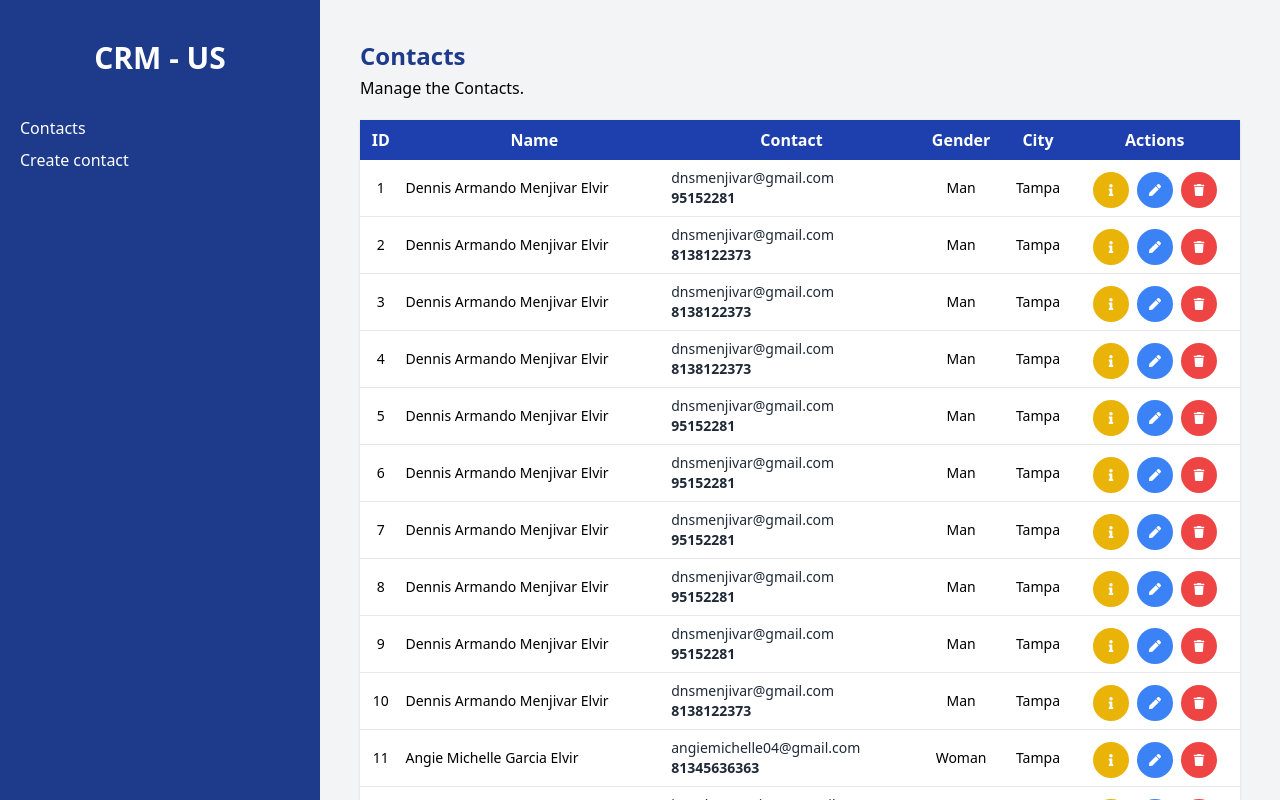
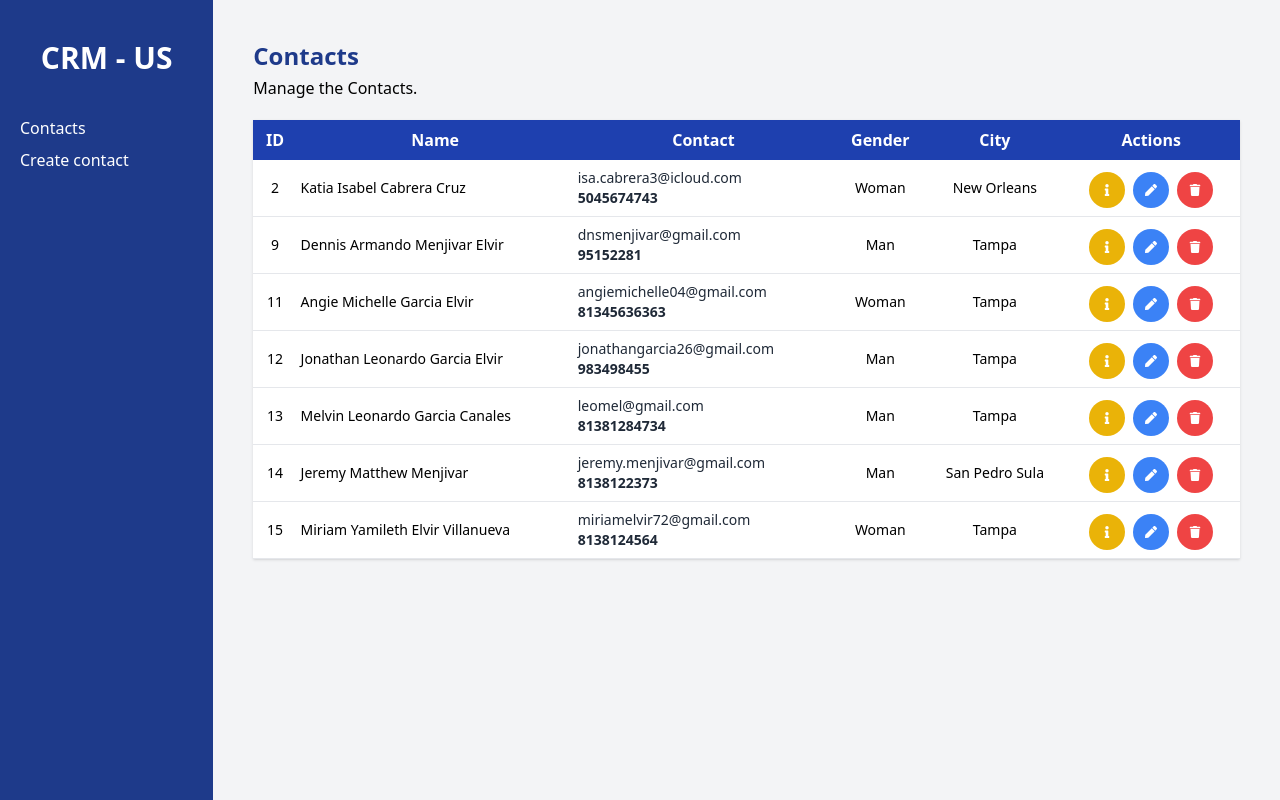
Before and after one commit to DennisMenjivar/CRM, a React (Vite) app: page /contacts in a window 1280 px wide. Built offline with nearby package versions, Linux system fonts and the light colour scheme; data requests are answered from the project's data file.

Commit message:
Delete button added

```diff
--- a/db.json
+++ b/db.json
@@ -1,132 +1,20 @@
 {
   "contacts": [
     {
-      "name": "Dennis Armando Menjivar Elvir",
-      "birthday": "04/05/1993",
-      "gender": "Man",
+      "name": "Katia Isabel Cabrera Cruz",
+      "birthday": "03/08/1998",
+      "gender": "Woman",
       "married": "Single",
-      "identifier": "0501201807894",
+      "identifier": "0801199845363",
       "social": "Waiting",
-      "email": "dnsmenjivar@gmail.com",
-      "telephoneNumber": "95152281",
-      "address": "710 w park avenue",
-      "state": "Florida",
-      "city": "Tampa",
-      "zipCode": "33602",
-      "notes": "",
-      "id": 1
-    },
-    {
-      "name": "Dennis Armando Menjivar Elvir",
-      "birthday": "04/05/1993",
-      "gender": "Man",
-      "married": "Single",
-      "identifier": "0501201807894",
-      "social": "Waiting",
-      "email": "dnsmenjivar@gmail.com",
-      "telephoneNumber": "8138122373",
-      "address": "710 w park avenue",
-      "state": "Florida",
-      "city": "Tampa",
-      "zipCode": "33602",
-      "notes": "",
+      "email": "isa.cabrera3@icloud.com",
+      "telephoneNumber": "5045674743",
+      "address": "New Orleans",
+      "state": "Lousiana",
+      "city": "New Orleans",
+      "zipCode": "10011",
+      "notes": "Customer service.",
       "id": 2
-    },
-    {
-      "name": "Dennis Armando Menjivar Elvir",
-      "birthday": "04/05/1993",
-      "gender": "Man",
-      "married": "Single",
-      "identifier": "0501201807894",
-      "social": "Waiting",
-      "email": "dnsmenjivar@gmail.com",
-      "telephoneNumber": "8138122373",
-      "address": "710 w park avenue.",
-      "state": "Florida",
-      "city": "Tampa",
-      "zipCode": "33602",
-      "notes": "",
-      "id": 3
-    },
-    {
-      "name": "Dennis Armando Menjivar Elvir",
-      "birthday": "04/05/1993",
-      "gender": "Man",
-      "married": "Single",
-      "identifier": "0501201807894",
-      "social": "Waiting",
-      "email": "dnsmenjivar@gmail.com",
-      "telephoneNumber": "8138122373",
-      "address": "710 w park avenue.",
-      "state": "Florida",
-      "city": "Tampa",
-      "zipCode": "33602",
-      "notes": "",
-      "id": 4
-    },
-    {
-      "name": "Dennis Armando Menjivar Elvir",
-      "birthday": "04/05/1993",
-      "gender": "Man",
-      "married": "Single",
-      "identifier": "0501201807894",
-      "social": "Waiting",
-      "email": "dnsmenjivar@gmail.com",
-      "telephoneNumber": "95152281",
-      "address": "710",
-      "state": "Florida",
-      "city": "Tampa",
-      "zipCode": "33602",
-      "notes": "",
-      "id": 5
-    },
-    {
-      "name": "Dennis Armando Menjivar Elvir",
-      "birthday": "04/05/1993",
-      "gender": "Man",
-      "married": "Single",
-      "identifier": "0501201807894",
-      "social": "Waiting",
-      "email": "dnsmenjivar@gmail.com",
-      "telephoneNumber": "95152281",
-      "address": "710",
-      "state": "Florida",
-      "city": "Tampa",
-      "zipCode": "33602",
-      "notes": "",
-      "id": 6
-    },
-    {
-      "name": "Dennis Armando Menjivar Elvir",
-      "birthday": "04/05/1993",
-      "gender": "Man",
-      "married": "Single",
-      "identifier": "0501201807894",
-      "social": "Waiting",
-      "email": "dnsmenjivar@gmail.com",
-      "telephoneNumber": "95152281",
-      "address": "710",
-      "state": "Florida",
-      "city": "Tampa",
-      "zipCode": "33602",
-      "notes": "",
-      "id": 7
-    },
-    {
-      "name": "Dennis Armando Menjivar Elvir",
-      "birthday": "04/05/1993",
-      "gender": "Man",
-      "married": "Single",
-      "identifier": "0501201807894",
-      "social": "Waiting",
-      "email": "dnsmenjivar@gmail.com",
-      "telephoneNumber": "95152281",
-      "address": "710 w park avenue",
-      "state": "Florida",
-      "city": "Tampa",
-      "zipCode": "33602",
-      "notes": "",
-      "id": 8
     },
     {
       "name": "Dennis Armando Menjivar Elvir",
@@ -143,22 +31,6 @@
       "zipCode": "33602",
       "notes": "",
       "id": 9
-    },
-    {
-      "name": "Dennis Armando Menjivar Elvir",
-      "birthday": "04/05/1993",
-      "gender": "Man",
-      "married": "Single",
-      "identifier": "0501201807894",
-      "social": "Waiting",
-      "email": "dnsmenjivar@gmail.com",
-      "telephoneNumber": "8138122373",
-      "address": "710 w park avenue",
-      "state": "Florida",
-      "city": "Tampa",
-      "zipCode": "33602",
-      "notes": "Prueba ultima con reload.",
-      "id": 10
     },
     {
       "name": "Angie Michelle Garcia Elvir",
@@ -207,6 +79,38 @@
       "zipCode": "33602",
       "notes": "Busca trabajos de jefe.",
       "id": 13
+    },
+    {
+      "name": "Jeremy Matthew Menjivar",
+      "birthday": "04/26/2018",
+      "gender": "Man",
+      "married": "Single",
+      "identifier": "0501201807894",
+      "social": "Waiting",
+      "email": "jeremy.menjivar@gmail.com",
+      "telephoneNumber": "8138122373",
+      "address": "Res. Las Colinas",
+      "state": "Cortes",
+      "city": "San Pedro Sula",
+      "zipCode": "21101",
+      "notes": "Es menor de edad.",
+      "id": 14
+    },
+    {
+      "name": "Miriam Yamileth Elvir Villanueva",
+      "birthday": "17/05/1972",
+      "gender": "Woman",
+      "married": "Married",
+      "identifier": "398749794545",
+      "social": "8975978454",
+      "email": "miriamelvir72@gmail.com",
+      "telephoneNumber": "8138124564",
+      "address": "710 w park avenue.",
+      "state": "Florida",
+      "city": "Tampa",
+      "zipCode": "33602",
+      "notes": "Estilista. ",
+      "id": 15
     }
   ]
 }
--- a/src/components/Contact.jsx
+++ b/src/components/Contact.jsx
@@ -1,7 +1,7 @@
 import { useNavigate } from 'react-router-dom';
 import { FaInfo, FaPen, FaTrash } from 'react-icons/fa';
 
-const Contact = ({ contact }) => {
+const Contact = ({ contact, handlerDeleteContact }) => {
   const navigate = useNavigate();
   const { id, name, telephoneNumber, email, gender, city } = contact;
 
@@ -35,12 +35,18 @@ const Contact = ({ contact }) => {
           <button
             type="button"
             className="bg-blue-500 hover:bg-blue-600 text-white p-3 m-1 font-bold text-xs rounded-full"
+            onClick={() => {
+              navigate(`/contacts/editContact/${id}`);
+            }}
           >
             <FaPen />
           </button>
           <button
             type="button"
             className="bg-red-500 hover:bg-red-600 text-white p-3 m-1 font-bold text-xs rounded-full"
+            onClick={() => {
+              handlerDeleteContact(id);
+            }}
           >
             <FaTrash />
           </button>
--- a/src/components/FormContact.jsx
+++ b/src/components/FormContact.jsx
@@ -4,8 +4,9 @@ import * as Yup from 'yup';
 import MessageRequired from './MessageRequired';
 import FormContactInformation from './FormContactInformation';
 import { FaArrowLeft } from 'react-icons/fa';
+import Spinner from '../components/Spinner';
 
-const FormContact = () => {
+const FormContact = ({ pContact, loading }) => {
   let [contact, setContact] = useState({});
   const [step, setStep] = useState(1);
 
@@ -27,10 +28,10 @@ const FormContact = () => {
     setStep(2);
   };
 
-  return (
+  return loading ? (
+    <Spinner />
+  ) : (
     <>
-      {/* <FormContactProffesionalInfo>{step === 3}</FormContactProffesionalInfo> */}
-
       {/* BACK BUTTON */}
       <div
         onClick={() => {
@@ -45,7 +46,11 @@ const FormContact = () => {
       </div>
 
       <FormContactInformation>
-        {{ step: step === 2 ? false : true, contact: contact }}
+        {{
+          step: step === 2 ? false : true,
+          contact: contact,
+          pContact: pContact,
+        }}
       </FormContactInformation>
       <div
         className="bg-white mt-10 px-5 py-10 rounded-md shadow-md md:w-3/4 mx-auto"
@@ -57,13 +62,14 @@ const FormContact = () => {
         <Formik
           initialValues={{
             // Contact
-            name: '', //Cheque
-            birthday: '',
-            gender: '', //Cheque
-            married: '',
-            identifier: '',
-            social: '',
+            name: pContact.name || '',
+            birthday: pContact.birthday || '',
+            gender: pContact.gender || '',
+            married: pContact.married || '',
+            identifier: pContact.identifier || '',
+            social: pContact.social || '',
           }}
+          enableReinitialize={true}
           onSubmit={(values) => {
             handlerSubmit(values);
           }}
@@ -182,4 +188,9 @@ const FormContact = () => {
   );
 };
 
+FormContact.defaultProps = {
+  pContact: {},
+  loading: false,
+};
+
 export default FormContact;
--- a/src/components/FormContactInformation.jsx
+++ b/src/components/FormContactInformation.jsx
@@ -5,6 +5,9 @@ import MessageRequired from './MessageRequired';
 import { useNavigate } from 'react-router-dom';
 
 const FormContactInformation = ({ children }) => {
+  const { id, email, telephoneNumber, address, state, city, zipCode, notes } =
+    children.pContact;
+
   let navigate = useNavigate();
 
   const newContactInfoSchema = Yup.object().shape({
@@ -35,21 +38,36 @@ const FormContactInformation = ({ children }) => {
 
   const handlerSubmit = async (values) => {
     try {
+      let contentResult;
+      if (id > 0) {
+        // UPDATE
+        const url = `http://localhost:4000/contacts/${id}`;
+        const data = await concatData(values);
+
+        contentResult = await fetch(url, {
+          headers: {
+            'Content-Type': 'application/json',
+          },
+          method: 'PUT',
+          body: JSON.stringify(data),
+        });
+      } else {
+        // CREATE NEW
         const url = 'http://localhost:4000/contacts';
         const data = await concatData(values);
 
-      const contentResult = await fetch(url, {
+        contentResult = await fetch(url, {
           headers: {
             'Content-Type': 'application/json',
           },
           method: 'POST',
           body: JSON.stringify(data),
         });
-      // const result = contentResult.json();
-      // console.log(result);
+      }
+      const result = await contentResult.json();
+      navigate('/contacts');
 
       // window.location.reload(false);
-      navigate('/contacts');
     } catch (error) {
       console.log(error);
     }
@@ -66,14 +84,15 @@ const FormContactInformation = ({ children }) => {
       <Formik
         initialValues={{
           // Contact Info
-          email: '',
-          telephoneNumber: '',
-          address: '',
-          state: '',
-          city: '',
-          zipCode: '',
-          notes: '',
+          email: email || '',
+          telephoneNumber: telephoneNumber || '',
+          address: address || '',
+          state: state || '',
+          city: city || '',
+          zipCode: zipCode || '',
+          notes: notes || '',
         }}
+        enableReinitialize={true}
         onSubmit={async (values, { resetForm }) => {
           await handlerSubmit(values);
           resetForm();
@@ -207,4 +226,8 @@ const FormContactInformation = ({ children }) => {
   );
 };
 
+FormContactInformation.defaultProps = {
+  loading: false,
+};
+
 export default FormContactInformation;
--- a/src/layout/Layout.jsx
+++ b/src/layout/Layout.jsx
@@ -8,7 +8,7 @@ const Layout = () => {
 
   return (
     <div className="flex flex-row min-h-screen">
-      <div className="basis-1/4 bg-blue-900 px-5 py-10">
+      <div className="basis-1/6 bg-blue-900 px-5 py-10">
         <h2 className="text-3xl font-black text-center text-white">CRM - US</h2>
         <nav className="mt-10">
           <Link
@@ -34,7 +34,7 @@ const Layout = () => {
         </nav>
       </div>
       {/* Right Part */}
-      <div className="basis-3/4 p-10 md:h-screen overflow-scroll">
+      <div className="basis-5/6 p-10 md:h-screen overflow-scroll">
         <Outlet />
       </div>
     </div>
--- a/src/pages/Contacts.jsx
+++ b/src/pages/Contacts.jsx
@@ -19,9 +19,27 @@ const Contacts = () => {
         console.log(error);
       }
     };
-
     getContactsAPI();
   }, []);
+
+  const handlerDeleteContact = async (id) => {
+    const confirmData = confirm('¿Do you want to delete ?');
+    if (confirmData) {
+      try {
+        const url = `http://localhost:4000/contacts/${id}`;
+        const contentResult = await fetch(url, {
+          method: 'DELETE',
+        });
+        await contentResult.json();
+        const contactsFiltered = contacts.filter((cont) => cont.id !== id);
+        setContacts(contactsFiltered);
+        // location.reload();
+      } catch (error) {
+        console.log(error);
+      }
+    }
+  };
+
   return (
     <div>
       <h1 className="font-black text-2xl text-blue-900">Contacts</h1>
@@ -40,7 +58,11 @@ const Contacts = () => {
         </thead>
         <tbody>
           {contacts.map((con) => (
-            <Contact key={con.id} contact={con} />
+            <Contact
+              key={con.id}
+              contact={con}
+              handlerDeleteContact={handlerDeleteContact}
+            />
           ))}
         </tbody>
       </table>
--- a/src/pages/InfoContact.jsx
+++ b/src/pages/InfoContact.jsx
@@ -44,7 +44,9 @@ const InfoContact = () => {
   return loading ? (
     <Spinner />
   ) : Object.keys(contact).length === 0 ? (
-    <p className="text-bold text-xl">Invalid Data.</p>
+    <p className="text-center font-black uppercase text-red-500">
+      Data not found.
+    </p>
   ) : (
     <div>
       <h1 className="font-black text-2xl text-blue-900">Contact Information</h1>
--- a/tailwind.config.js
+++ b/tailwind.config.js
@@ -1,6 +1,10 @@
 module.exports = {
   // purge: ['index.html', './src/**/*.jsx', './src/**/*.{js,jsx,ts,tsx,vue}'],
-  content: ['index.html', './src/**/*.jsx', './src/**/*.{js,jsx,ts,tsx,vue}'],
+  content: [
+    'index.html',
+    './src/**/*.jsx',
+    './src/**/*.{js,jsx,ts,tsx,vue, css}',
+  ],
   theme: {
     extend: {},
   },
```
Also changed, not shown: src/pages/EditContact.jsx (+50 -2 lines). Lines whose indentation alone changed are shown as unchanged.
